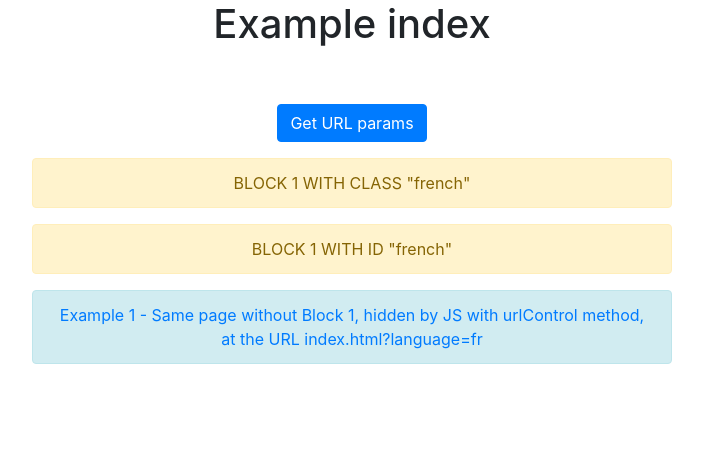
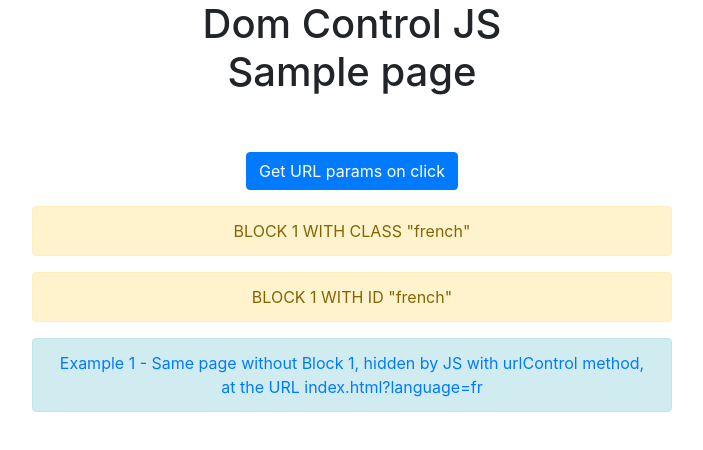
Before and after one commit to weps-online/dom-control, a plain HTML site: page index.html in a window 1280 px wide. Shown: the whole page, without its empty margins (288-991 px from the left). Drawn offline with nearby package versions, Linux system fonts and the light colour scheme.

Commit message:
Update index.html

```diff
--- a/index.html
+++ b/index.html
@@ -2,7 +2,7 @@
 <html lang="en">
 
 <head>
-    <title>Test plugin</title>
+    <title>Dom Control JS Demo</title>
     <!-- Required meta tags -->
     <meta charset="utf-8">
     <meta name="viewport" content="width=device-width, initial-scale=1, shrink-to-fit=no">
@@ -16,7 +16,7 @@
     <div class="container-fluid" id="main-block">
         <div class="row mb-5">
             <div class="col-4 mx-auto text-center">
-                <h1>Example index</h1>
+                <h1>Dom Control JS Sample page</h1>
             </div>
         </div>
         <div class="row mb-2">
@@ -24,7 +24,7 @@
                 <div class="row">
                     <div class="col-12 mx-auto">
                         <button class="btn btn-primary" onclick="domHandling.showUrlParams(domControl.urlHasParams())">
-                            Get URL params
+                            Get URL params on click
                         </button>
                     </div>
                     <div class="col-4 mx-auto mt-2" id="urlBlock">
```
